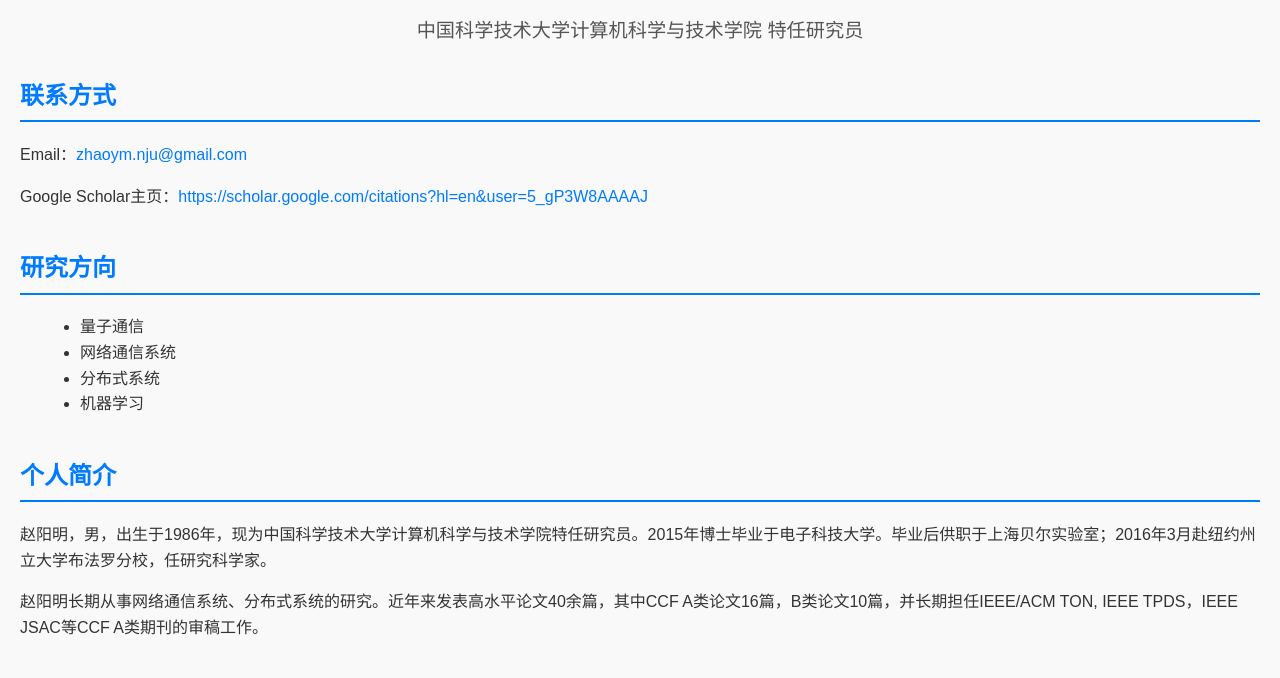
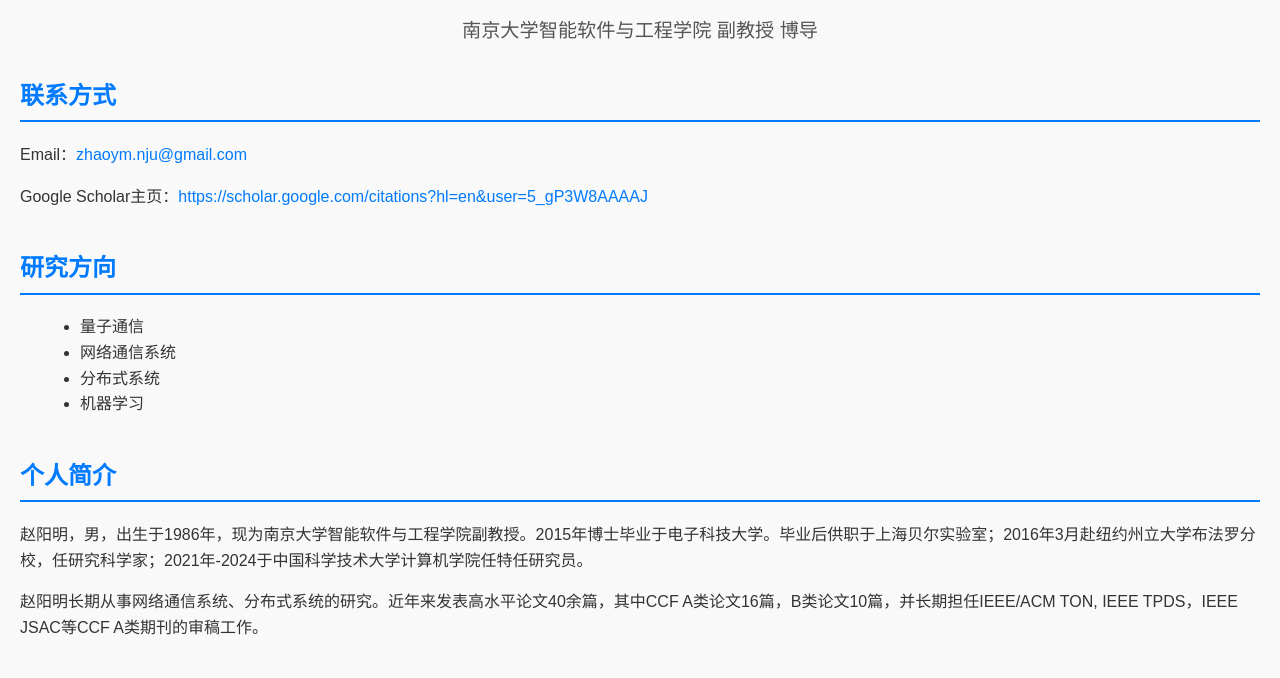
Before and after one commit to nju-zhaoym/home, a plain HTML site: page index.html in a window 1280 px wide. Shown: the part 94-772 px from the top of the page. Drawn offline with Linux system fonts and the light colour scheme.

Commit message:
Update index.html

```diff
--- a/index.html
+++ b/index.html
@@ -49,7 +49,7 @@
 <body>
     <header>
         <h1>赵阳明</h1>
-        <p class="subtitle">中国科学技术大学计算机科学与技术学院 特任研究员</p>
+        <p class="subtitle">南京大学智能软件与工程学院 副教授 博导</p>
     </header>
 
     <section>
@@ -70,7 +70,7 @@
 
     <section>
         <h2>个人简介</h2>
-        <p>赵阳明，男，出生于1986年，现为中国科学技术大学计算机科学与技术学院特任研究员。2015年博士毕业于电子科技大学。毕业后供职于上海贝尔实验室；2016年3月赴纽约州立大学布法罗分校，任研究科学家。</p>
+        <p>赵阳明，男，出生于1986年，现为南京大学智能软件与工程学院副教授。2015年博士毕业于电子科技大学。毕业后供职于上海贝尔实验室；2016年3月赴纽约州立大学布法罗分校，任研究科学家；2021年-2024于中国科学技术大学计算机学院任特任研究员。</p>
         <p>赵阳明长期从事网络通信系统、分布式系统的研究。近年来发表高水平论文40余篇，其中CCF A类论文16篇，B类论文10篇，并长期担任IEEE/ACM TON, IEEE TPDS，IEEE JSAC等CCF A类期刊的审稿工作。</p>
     </section>
 
```
